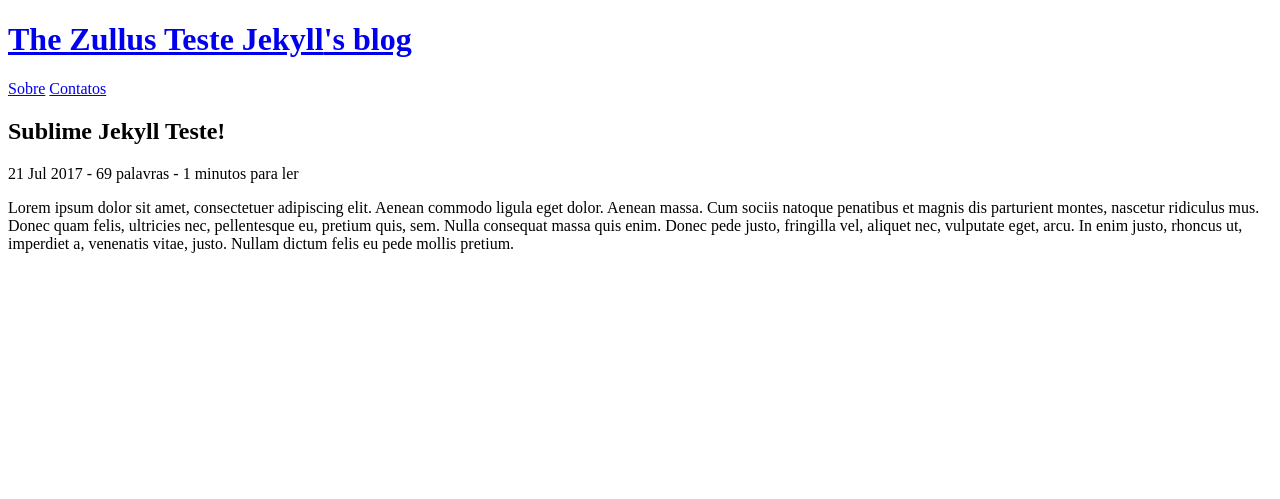
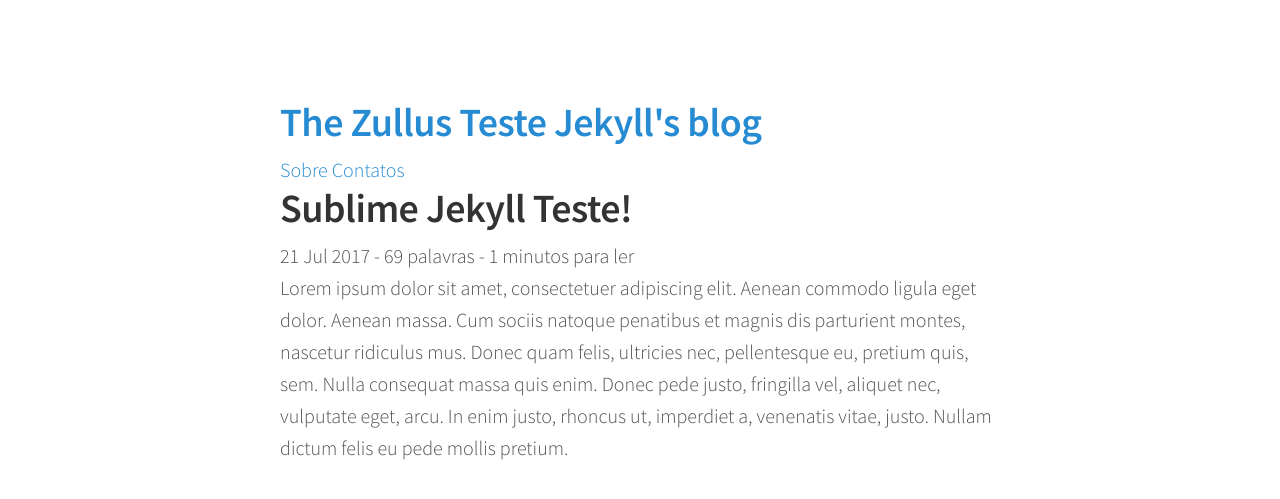
Before and after one commit to Zullus/jekeyllteste.github.io, a Jekyll site: the page built from _posts/2017-07-21-sulime-jerkyl-teste.md, in a window 1280 px wide. Shown: the top 499 px of the page. Built offline with Jekyll 4.4.1, drawn with Linux system fonts in a browser that asks for light colours.

Commit message:
Acerto da URL 2

```diff
--- a/_config.yml
+++ b/_config.yml
@@ -17,8 +17,8 @@ title: The Zullus Teste Jekyll
 email: edson.santos@gmail.com
 description: > # this means to ignore newlines until "baseurl:"
   Apenas fazendo experiências.
-baseurl: "jekeyllteste.github.io" # the subpath of your site, e.g. /blog
-url: "https://zullus.github.io/" # the base hostname & protocol for your site, e.g. http://example.com
+baseurl: "/jekeyllteste.github.io" # the subpath of your site, e.g. /blog
+url: "https://zullus.github.io" # the base hostname & protocol for your site, e.g. http://example.com
 twitter_username: zullus
 github_username:  Zullus
 
```
